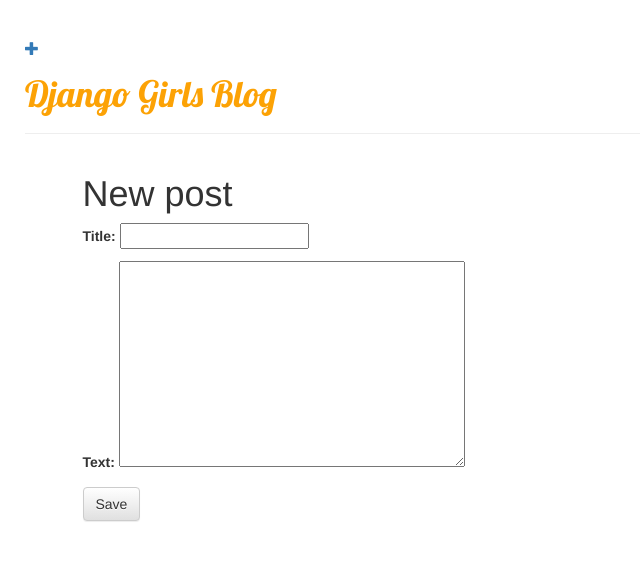
After one commit to elbuckez/my-first-blog, a Django app: template blog/templates/blog/post_edit.html in a window 1280 px wide. The commit adds this page. Shown: the top 561 px of the page, without its empty margins (0-640 px from the left). Run offline with Django 3.2, Linux system fonts and the light colour scheme; the template is opened without the code that fills it: values that come from a table or form of the project are taken from there, others are empty; some libraries are stand-ins or nearby versions.

Commit message:
Final Changes

```diff
--- /dev/null
+++ b/blog/forms.py
@@ -0,0 +1,8 @@
+from django import forms
+from .models import Post
+
+class PostForm(forms.ModelForm):
+
+	class Meta:
+		model = Post
+		fields = ('title', 'text',)
--- a/blog/templates/blog/base.html
+++ b/blog/templates/blog/base.html
@@ -9,6 +9,7 @@
 	</head>
 	<body>
     	<div class="page-header">
+    		<a href="{% url "post_new" %}" class="top-menu"><span class="glyphicon glyphicon-plus"></span></a>
         	<h1><a href="/">Django Girls Blog</a></h1>
     	</div>
     	<div class="content container">
@@ -19,5 +20,5 @@
             	</div>
         	</div>
     	</div>
-	</body>
+</body>
 </html>
--- /dev/null
+++ b/blog/templates/blog/post_edit.html
@@ -0,0 +1,9 @@
+{% extends "blog/base.html" %}
+
+{% block content %}
+    <h1>New post</h1>
+    <form method="POST" class="post-form">{% csrf_token %}
+        {{ form.as_p }}
+        <button type="submit" class="save btn btn-default">Save</button>
+    </form>
+{% endblock %}
--- a/blog/urls.py
+++ b/blog/urls.py
@@ -2,6 +2,7 @@
 from . import views
 
 urlpatterns = [
-    url(r'', views.post_list, name='post_list'),
+    url(r'^$', views.post_list, name='post_list'),
     url(r'^post/(?P<pk>[0-9]+)/$', views.post_detail,name='post_detail'),
-]
+    url(r'^post/new/$', views.post_new, name='post_new'),
+    ]
--- a/blog/views.py
+++ b/blog/views.py
@@ -1,6 +1,7 @@
 from django.shortcuts import render, get_object_or_404
 from django.utils import timezone
 from .models import Post
+from .forms import PostForm
 
 def post_list(request):
     posts = Post.objects.filter(published_date__lte=timezone.now()).order_by('published_date')
@@ -9,3 +10,7 @@
 def post_detail(request, pk):
 	post = get_object_or_404(Post, pk=pk)
 	return render(request, 'blog/post_detail.html', {'post':post})
+
+def post_new(request):
+	form = PostForm()
+	return render(request, 'blog/post_edit.html', {'form':form})
```
Also changed, not shown: blog/templates/blog/post_details.html (deleted, +0 -13 lines).
